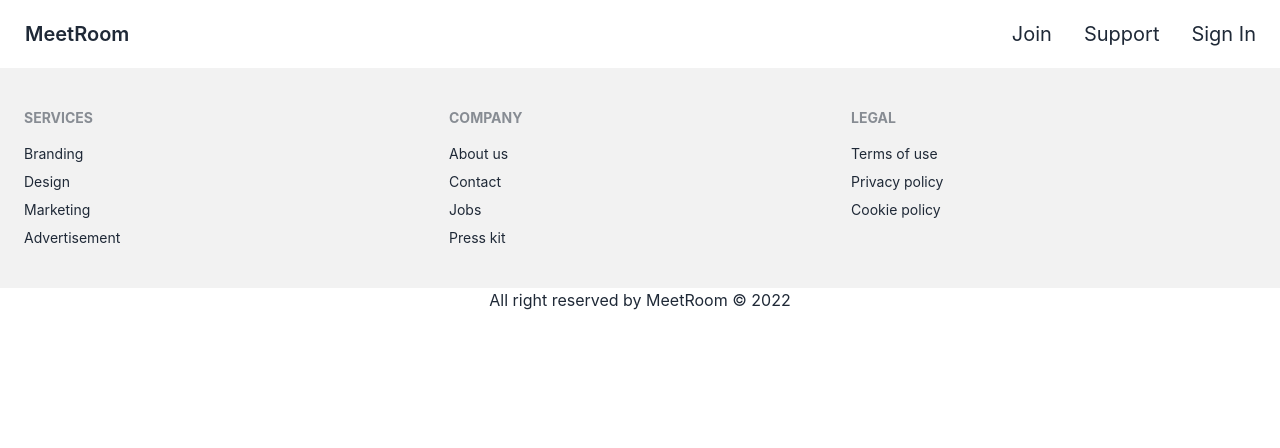
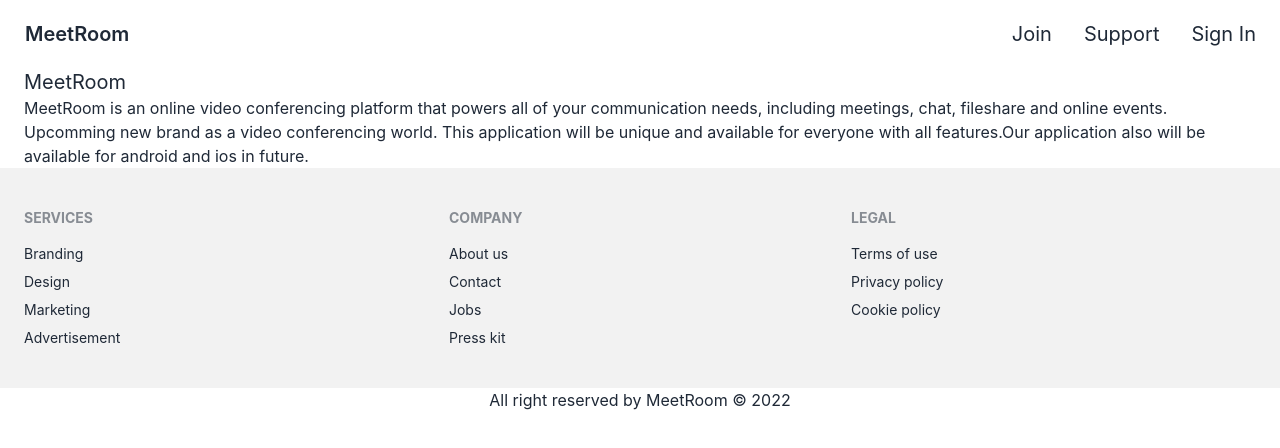
Before and after one commit to shafaeth1/MeetRoom, a React (Create React App) app: page /about in a window 1280 px wide. Shown: the top 448 px of the page. Built offline with nearby package versions, Linux system fonts and the light colour scheme.

Commit message:
added about link

```diff
--- a/src/App.js
+++ b/src/App.js
@@ -14,6 +14,7 @@ function App() {
       <Routes>
         <Route path="/" element={<Home />}> </Route>
         <Route path="/signIn" element={<SignIn />}> </Route>
+        <Route path="/about" element={<About />}> </Route>
       </Routes>
       <Footer/>
     </>
```
